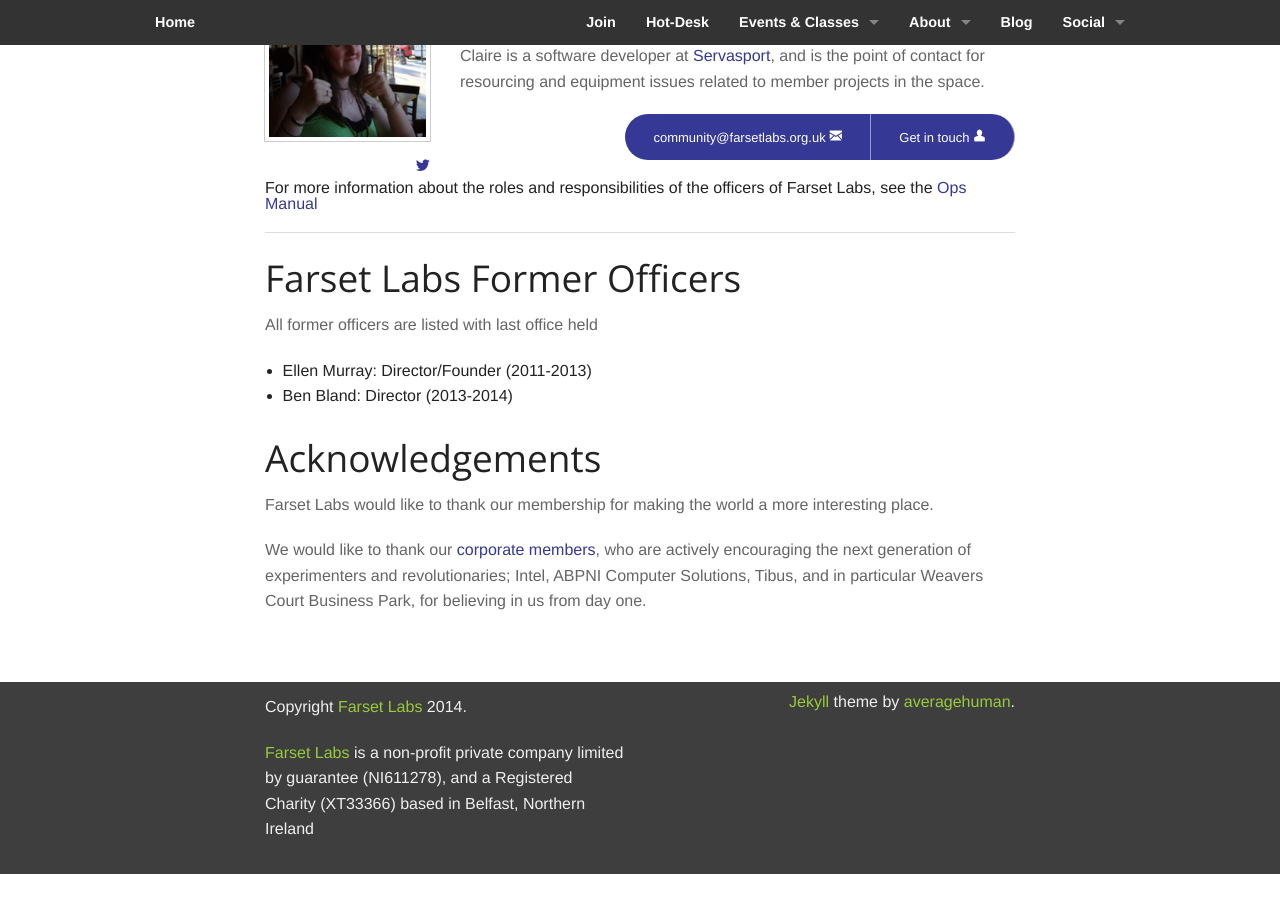
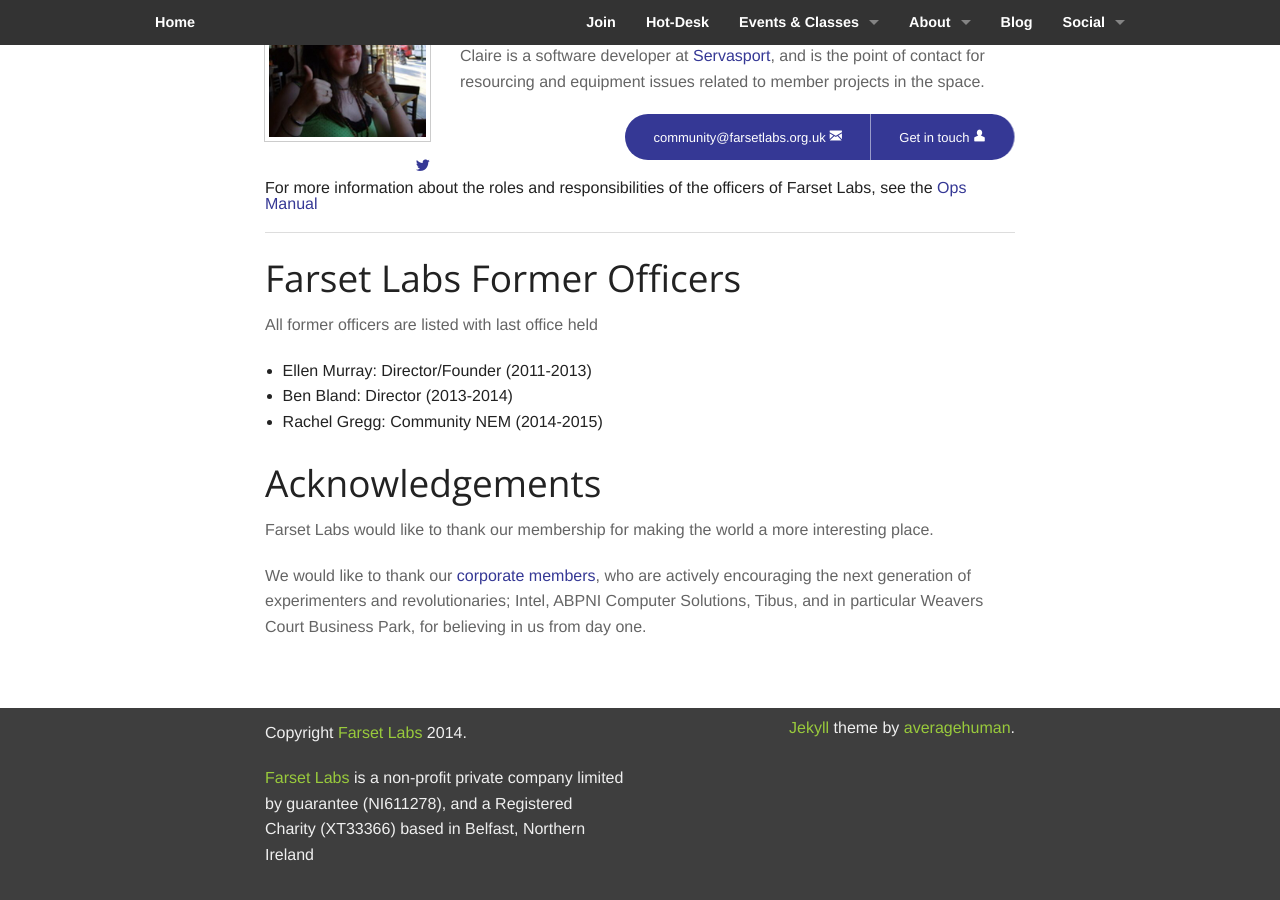
Before and after one commit to FarsetLabs/farsetlabs.github.io, a Jekyll site: the page built from about/index.html, in a window 1280 px wide and 900 px high, scrolled down 2878 px. Built offline with Jekyll 4.4.1, drawn with Linux system fonts in a browser that asks for light colours; before the commit the page ends 3752 px from its top, so only the background shows below that.

Commit message:
give rachel some credit

```diff
--- a/about/index.html
+++ b/about/index.html
@@ -94,6 +94,7 @@ haschildren: True
 		<ul>
 			<li>Ellen Murray: Director/Founder (2011-2013)</li>
 			<li>Ben Bland: Director (2013-2014)</li>
+			<li>Rachel Gregg: Community NEM (2014-2015)</li>
 		</ul>
     </div>
 </div>
```
